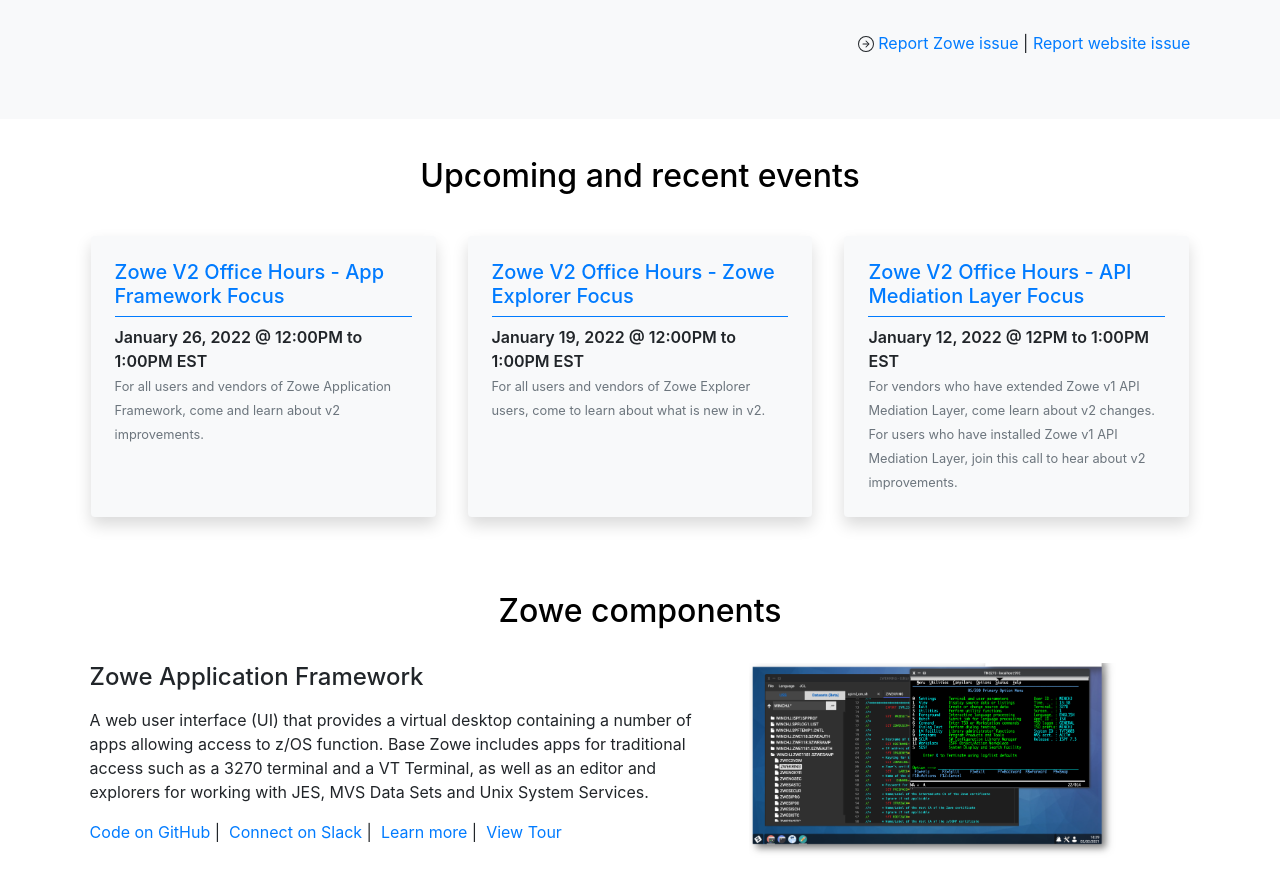
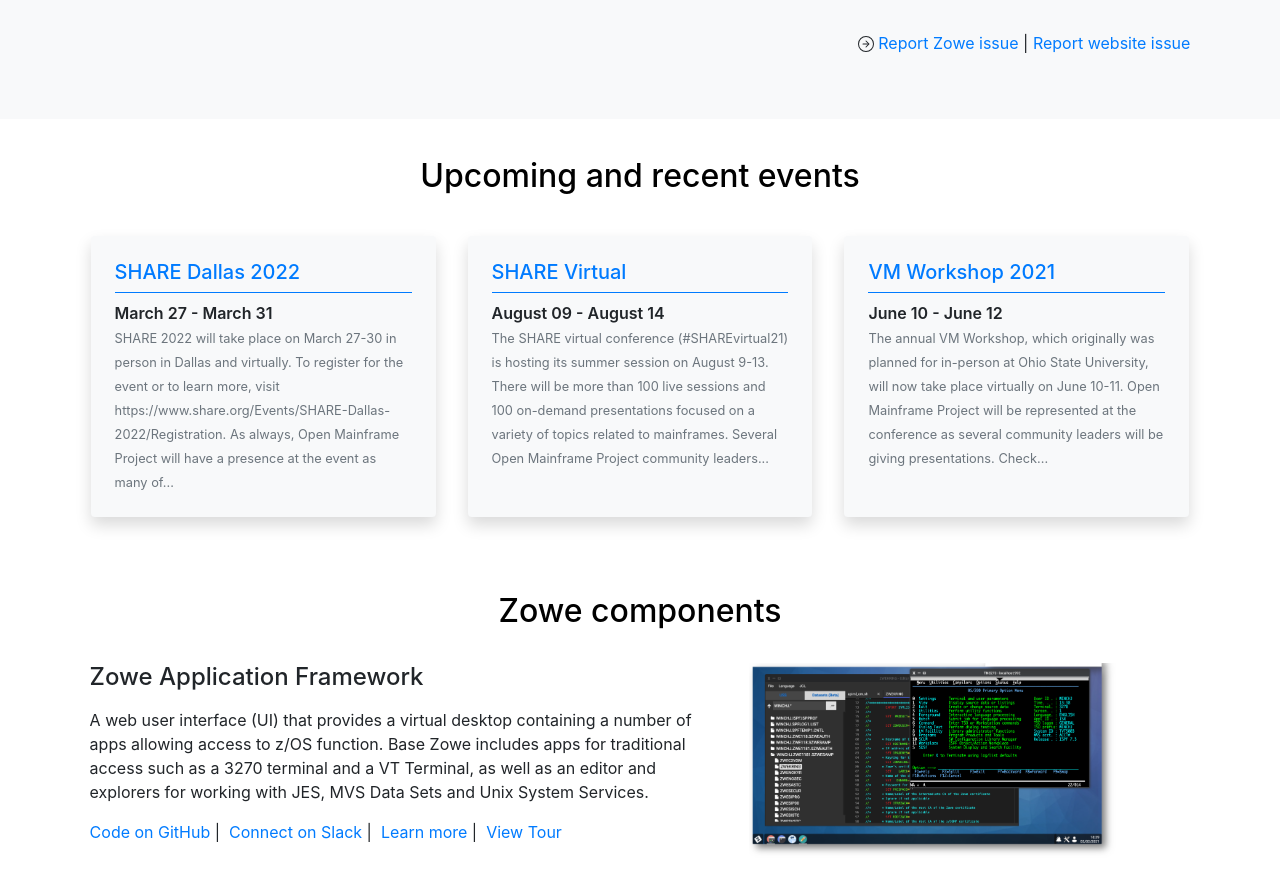
Before and after one commit to zowe/zowe.github.io, a Jekyll site: the page built from index.md, in a window 1280 px wide and 900 px high, scrolled down 1421 px. Shown: the top 892 px of the window. Built offline with Jekyll 4.4.1, drawn with Linux system fonts in a browser that asks for light colours; our own code applies the rules of GitHub Pages for plain Markdown files.

Commit message:
Update upcoming events
Signed-off-by: GitHub <noreply@github.com>

```diff
--- a/_data/upcoming_events.yml
+++ b/_data/upcoming_events.yml
@@ -1,49 +1,9 @@
-- event: Zowe V2 Office Hours - App Framework Focus
-  schedule: January 26, 2022 @ 12:00PM to 1:00PM EST
-  description: For all users and vendors of Zowe Application Framework, come and
-    learn about v2 improvements.
-  url: https://zoom.us/j/94312528890
-- event: Zowe V2 Office Hours - Zowe Explorer Focus
-  schedule: January 19, 2022 @ 12:00PM to 1:00PM EST
-  description: For all users and vendors of Zowe Explorer users, come to learn about
-    what is new in v2.
-  url: https://zoom.us/j/94312528890
-- event: Zowe V2 Office Hours - API Mediation Layer Focus
-  schedule: January 12, 2022 @ 12PM to 1:00PM EST
-  description: For vendors who have extended Zowe v1 API Mediation Layer, come learn
-    about v2 changes. For users who have installed Zowe v1 API Mediation Layer, join
-    this call to hear about v2 improvements.
-  url: https://zoom.us/j/94312528890
-- event: Zowe 1.26 Live System Demo
-  schedule: January 5, 2022 @ 9:00AM to 10:30AM EST
-  description: Open Mainframe Project is excited to announce that Zowe version 1.26 release
-    is now available! On January 5 at 9:00-10:30 am EST, Zowe squads will share the new
-    features in the release. Attend this virtual demo to see how the new features work,
-    and ask any questions you have.
-  url: https://lists.openmainframeproject.org/g/zowe-dev/viewevent?eventid=1354041&calstart=2022-01-05
-- event: OSS Japan Summit. What Does the Future of Mainframe Development Look Like?
-  schedule: December 15 @ 15:30 PM - 16:20 PM
-  description: "Meet the women of the Zowe Explorer Squad. In this session,\
-  \ the panelists will share valuable insights on navigating the challenges of\
-  \ modernizing the mainframe developer experience. The session will cover topics\
-  \ such as collaborating in the Zowe Explorer project, building a positive culture\
-  \ across different companies, managing open source commitments with internal\
-  \ priorities, overcoming time zone barriers, embracing the team diversity, and\
-  \ feeling confident in making decisions about the future of the project"
-  url: https://ossalsjp21.sched.com/event/pehL/women-explorers-what-does-the-future-of-mainframe-development-look-like-richelle-anne-craw-katelyn-nienaber-jessielaine-punongbayan-broadcom-lauren-li-billie-jean-simmons-ibm?es_id=6b31acc751
-- event: v2 LTS Update for Extenders - kickoff
-  schedule: December 8th @ 12:00 PM - 1:00 PM EST
-  description: "Kickoff for first of of six sessions dedicated to Zowe v2 readiness.\
-    \ For vendors who have extended Zowe v1, come learn about v2 conformance changes.\
-    \ For users who have installed Zowe v1 and want to hear about v2 improvements.\
-    \ This call is community wide. Future v2 updates will be squad specific."
-  url: https://zoom.us/j/94312528890
-- event: Zowe Quarterly Update (October 2021 Webinar)
-  schedule: October 20 @ 08:30 AM - 09:30 AM
-  description: "Whether you are a Zowe User, Contributor, Extender or simply interested\
-    \ in what\u2019s happening with Zowe \u2013 we invite you to the next Quarterly\
-    \ Update Webinar on Wednesday, October 20 at 8:30 am PT /11:30 am ET (US and Canada)...."
-  url: https://www.openmainframeproject.org/event/zowe-quarterly-update-october-2021-webinar
+- event: SHARE Dallas 2022
+  schedule: March 27 - March 31
+  description: SHARE 2022 will take place on March 27-30 in person in Dallas and virtually.
+    To register for the event or to learn more, visit https://www.share.org/Events/SHARE-Dallas-2022/Registration.
+    As always, Open Mainframe Project will have a presence at the event as many of...
+  url: https://www.openmainframeproject.org/event/share-dallas-2022
 - event: SHARE Virtual
   schedule: August 09 - August 14
   description: The SHARE virtual conference (#SHAREvirtual21) is hosting its summer
@@ -119,6 +79,12 @@
     \ in the Enterprise, Open Source on Z and Zowe CICS. Open Mainframe Project\u2019\
     s Zowe will..."
   url: https://www.openmainframeproject.org/event/share-virtual-summit-march-2021
+- event: Zowe Office Hours
+  schedule: February 16 @ 09:00 AM - 10:00 AM
+  description: 'Join the Zowe community on Wednesday, February 16 at 9-10 am PT/ 12-1
+    pm ET. Zowe App Framework / Web UI experts will be on-hand to respond to questions
+    and concerns. Please see below for the details. When: Wednesday, February...'
+  url: https://www.openmainframeproject.org/event/zowe-office-hours
 - event: IDUG Virtual Australasia Db2 Tech Conference
   schedule: March 15 - March 21
   description: The IDUG Virtual Australasia Db2 Tech Conference, which is being held
```
